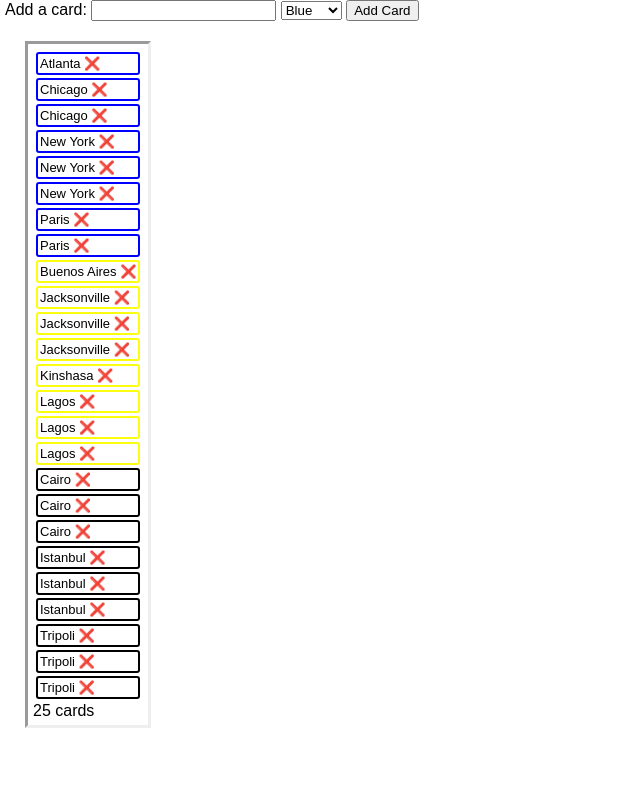
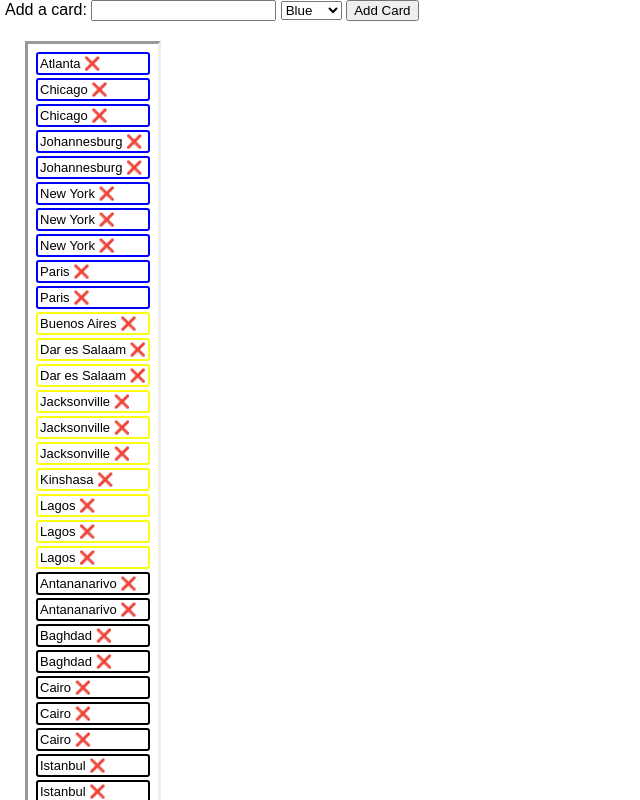
Before and after one commit to ypisetsky/pandemic, a React app: page / in a window 1280 px wide. Shown: the whole page, without its empty margins (0-640 px from the left). Built offline with nearby package versions, Linux system fonts and the light colour scheme.

Commit message:
updates + bugfixes

```diff
--- a/src/card.js
+++ b/src/card.js
@@ -55,6 +55,12 @@ export class CardData {
 
 export function CompareCards(card1, card2) {
   if (card1.color != card2.color) {
+    if (card1.color == 'zombie') {
+      return 1;
+    }
+    if (card2.color == 'zombie') {
+      return -1;
+    }
     if (card1.color == 'blue') {
       return -1;
     } else if (card2.color == 'red') {
--- a/src/data.js
+++ b/src/data.js
@@ -27,6 +27,11 @@ const Data = [
     Count: 3,
   },
   {
+    Name: "Johannesburg",
+    Color: "blue",
+    Count: 2,
+  },
+  {
     Name: "Kinshasa",
     Color: "yellow",
     Count: 1,
@@ -42,6 +47,11 @@ const Data = [
     Count: 1,
   },
   {
+    Name: "Dar es Salaam",
+    Color: "yellow",
+    Count: 2,
+  },
+  {
     Name: "Istanbul",
     Color: "black",
     Count: 3,
@@ -55,7 +65,22 @@ const Data = [
     Name: "Cairo",
     Color: "black",
     Count: 3,
-  }
+  },
+  {
+    Name: "Antananarivo",
+    Color: "black",
+    Count: 2,
+  },
+  {
+    Name: "Baghdad",
+    Color: "black",
+    Count: 2,
+  },
+  {
+    Name: "Hollow Men",
+    Color: "zombie",
+    Count: 4,
+  },
 ]
 
 export default Data;
--- a/src/style.css
+++ b/src/style.css
@@ -43,3 +43,12 @@ body {
 .black {
   border-color: black;
 }
+
+.red {
+  border-color: red;
+}
+
+.zombie {
+  border-color: green;
+  background-color: gray;
+}
```
